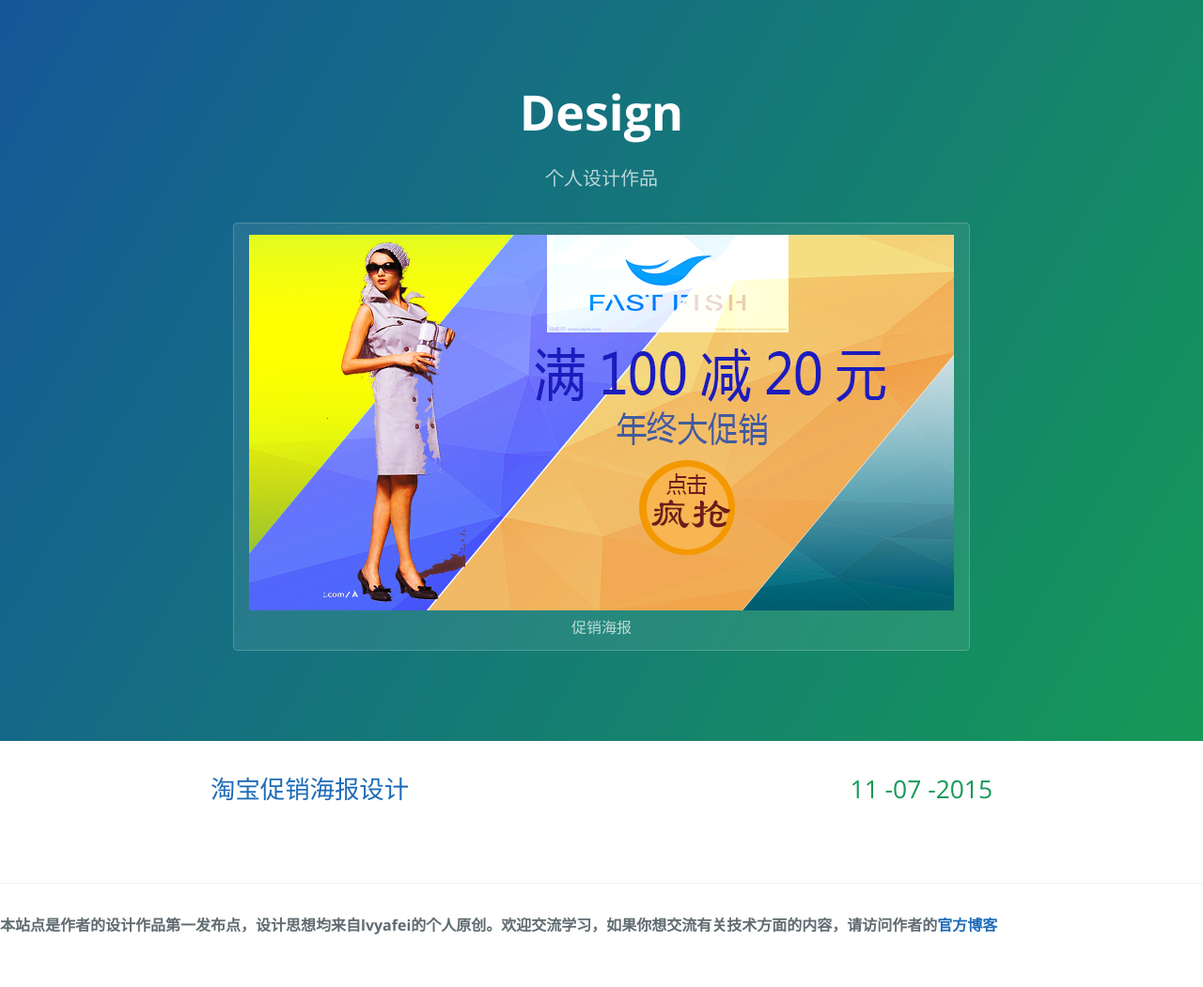
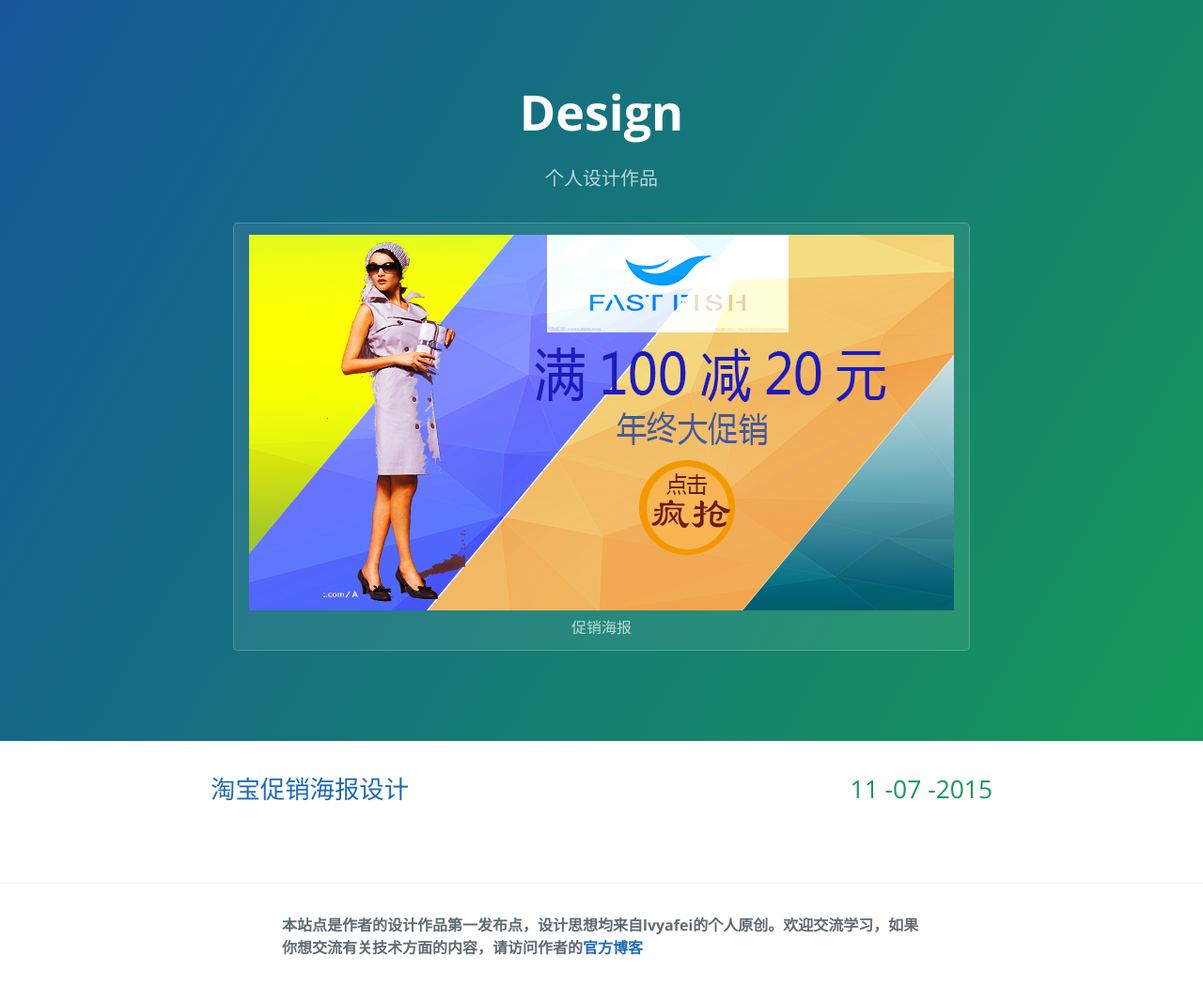
Before and after one commit to lvyafei/design, a Jekyll site: the page built from index.html, in a window 1280 px wide. Shown: the whole page at 94% size. Built offline with Jekyll 4.4.1, drawn with Linux system fonts in a browser that asks for light colours; comment, search, counter and statistics services are not loaded; before the commit the page ends 997 px from its top, so only the background shows below that.

Commit message:
edit page

```diff
--- a/_layouts/default.html
+++ b/_layouts/default.html
@@ -10,7 +10,7 @@
   <link rel='stylesheet' type='text/css' href='https://fonts.googleapis.com/css?family=Open+Sans:400,700' >
   <link rel="stylesheet" type="text/css" href="{{ "/stylesheets/stylesheet.css" | prepend: site.baseurl }}" media="screen">
   <link rel="stylesheet" type="text/css" href="{{ "/stylesheets/github-light.css" | prepend: site.baseurl }}" media="screen">
-  <link rel="stylesheet" type="text/css" href="{{ "stylesheets/mystyle.css" | prepend: site.baseurl }}">
+  <link rel="stylesheet" type="text/css" href="{{ "/stylesheets/mystyle.css" | prepend: site.baseurl }}">
   <script src="http://libs.useso.com/js/jquery/1.10.2/jquery.min.js" type="text/javascript"></script>
   <script src="http://libs.useso.com/js/jquery/1.10.2/jquery.min.js" type="text/javascript"></script>
   <!-- 多说公共JS代码 start (一个网页只需插入一次) -->
```
